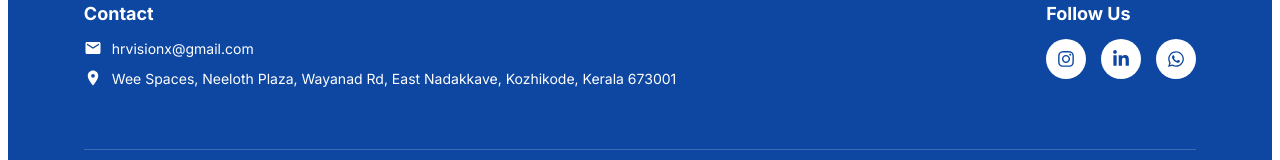
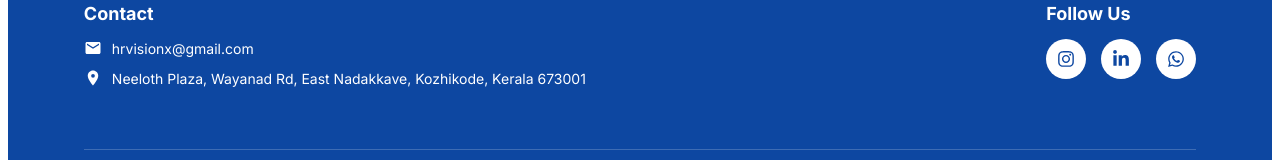
Before and after one commit to visionxacademey-png/visionx-website, a React (Create React App) app: page /workshops in a window 1280 px wide. Shown: the part 1613-1773 px from the top of the page. Built offline with nearby package versions, Linux system fonts and the light colour scheme.

Commit message:
address update

```diff
--- a/src/components/Footer.js
+++ b/src/components/Footer.js
@@ -49,7 +49,7 @@ function Footer() {
 
           <div className="footer-item">
             <MdLocationOn className="footer-icon" />
-            <span>Wee Spaces, Neeloth Plaza,
+            <span> Neeloth Plaza,
               Wayanad Rd, East Nadakkave,
               Kozhikode, Kerala 673001</span>
           </div>
```
